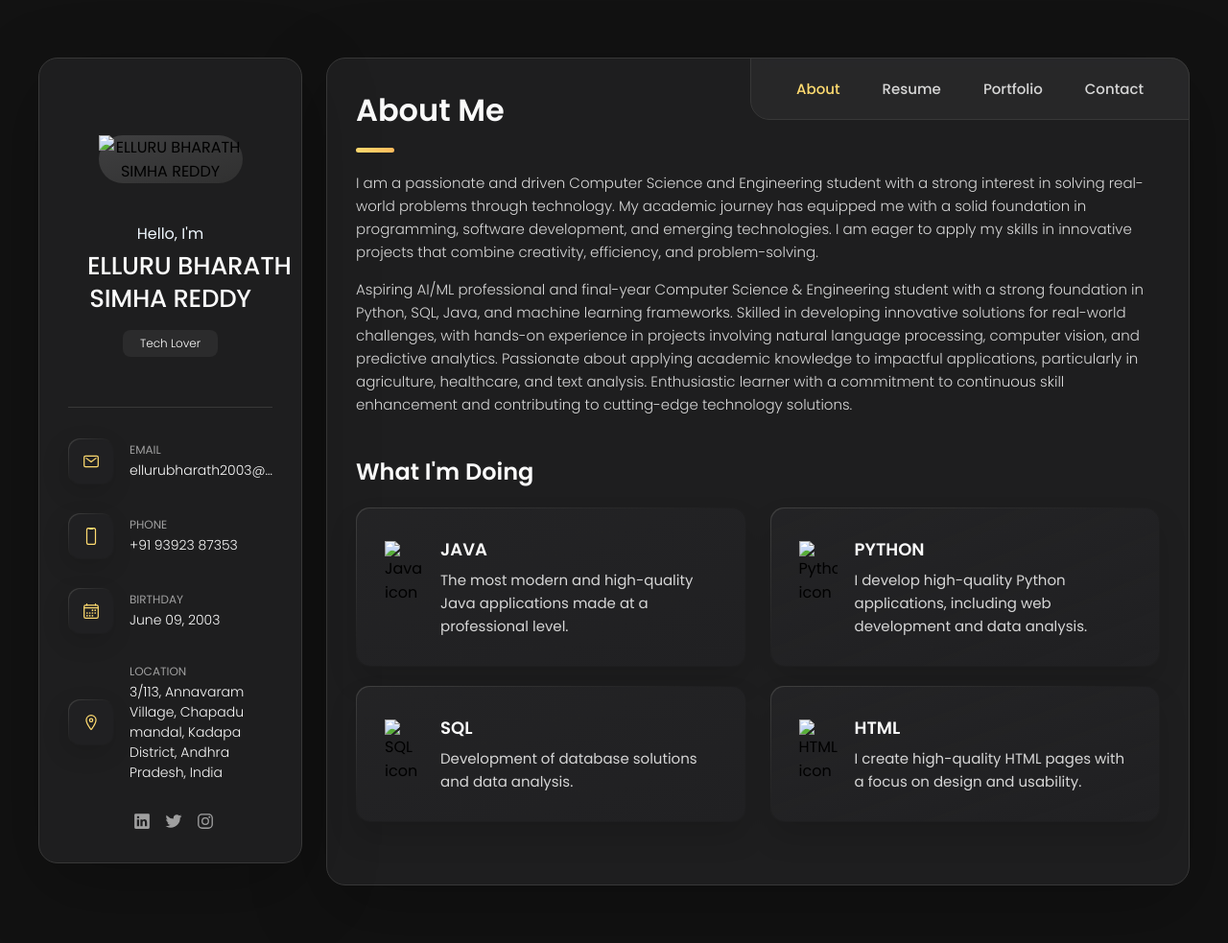
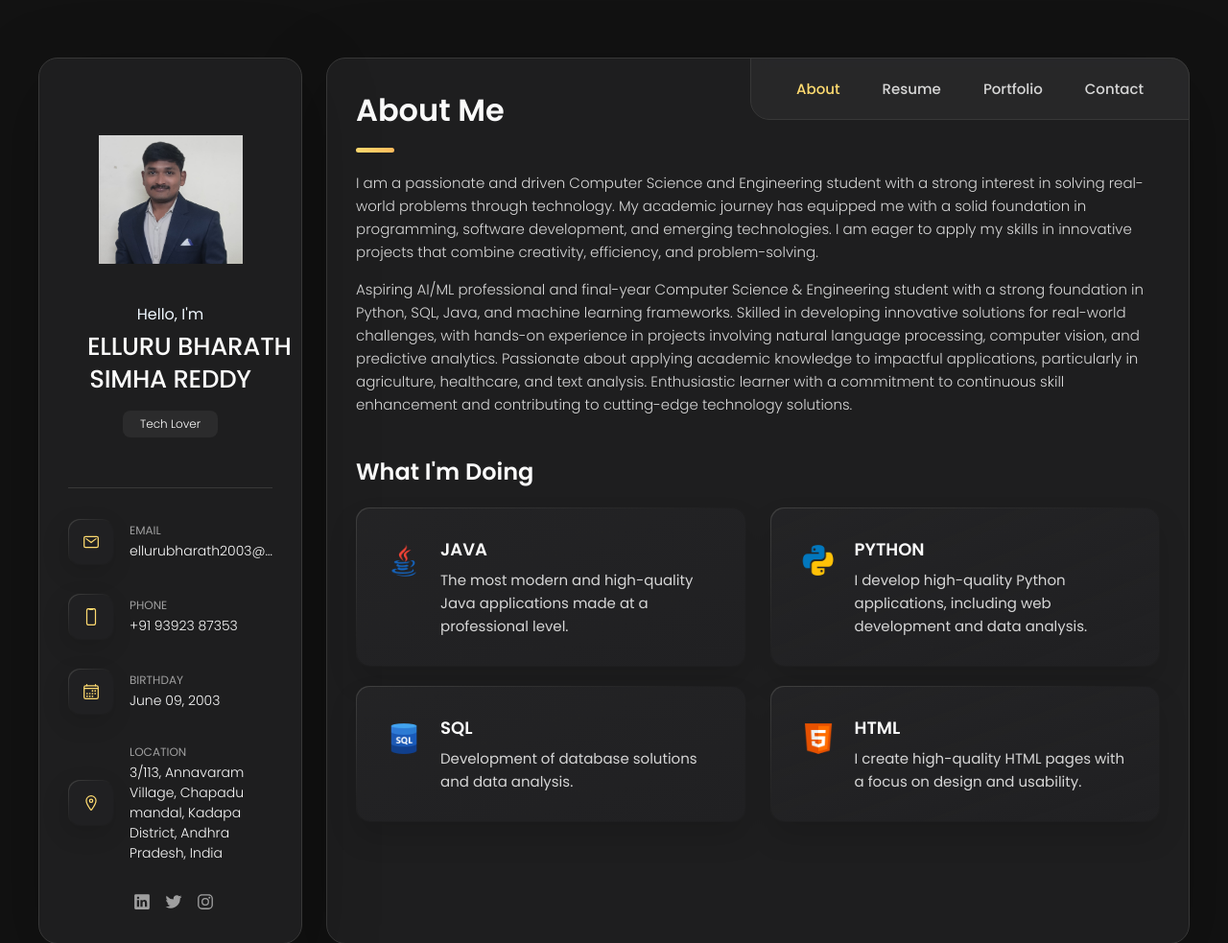
Before and after one commit to ElluruBharathSimhaReddy/PORTFOLIO, a plain HTML site: page index.html in a window 1280 px wide. Shown: the top 983 px of the page at 96% size. Drawn offline with nearby package versions, Linux system fonts and the light colour scheme.

Commit message:
Update index.html

```diff
--- a/index.html
+++ b/index.html
@@ -7,13 +7,10 @@
   <meta name="viewport" content="width=device-width, initial-scale=1.0">
   <title>vCard - Personal Portfolio</title>
 
-  <!-- Favicon -->
   <link rel="shortcut icon" href="./assets/images/logo.ico" type="image/x-icon">
 
-  <!-- Custom CSS -->
   <link rel="stylesheet" href="./assets/css/style.css">
 
-  <!-- Google Font -->
   <link rel="preconnect" href="https://fonts.googleapis.com">
   <link rel="preconnect" href="https://fonts.gstatic.com" crossorigin>
   <link href="https://fonts.googleapis.com/css2?family=Poppins:wght@300;400;500;600&display=swap" rel="stylesheet">
@@ -59,7 +56,7 @@
     <aside class="sidebar" data-sidebar>
       <div class="sidebar-info">
         <figure class="avatar-box">
-          <img src="./assets/images/BHATHU-NEW-PIC.jpg" alt="ELLURU BHARATH SIMHA REDDY" width="80">
+          <img src="website-demo-image/BHATHU NEW PIC.jpg" alt="ELLURU BHARATH SIMHA REDDY" width="80">
         </figure>
 
         <div class="info-content">
@@ -180,7 +177,7 @@
           <ul class="service-list">
             <li class="service-item">
               <div class="service-icon-box">
-                <img src="./assets/images/icons8-java-48.png" alt="Java icon" width="40">
+                <img src="website-demo-image/icons8-java-48.png" alt="Java icon" width="40">
               </div>
               <div class="service-content-box">
                 <h4 class="h4 service-item-title">JAVA</h4>
@@ -192,7 +189,7 @@
 
             <li class="service-item">
               <div class="service-icon-box">
-                <img src="./assets/images/icons8-python-48.png" alt="Python icon" width="40">
+                <img src="website-demo-image/icons8-python-48.png" alt="Python icon" width="40">
               </div>
               <div class="service-content-box">
                 <h4 class="h4 service-item-title">PYTHON</h4>
@@ -204,7 +201,7 @@
 
             <li class="service-item">
               <div class="service-icon-box">
-                <img src="./assets/images/icons8-sql-48.png" alt="SQL icon" width="40">
+                <img src="website-demo-image/icons8-sql-48.png" alt="SQL icon" width="40">
               </div>
               <div class="service-content-box">
                 <h4 class="h4 service-item-title">SQL</h4>
@@ -216,7 +213,7 @@
 
             <li class="service-item">
               <div class="service-icon-box">
-                <img src="./assets/images/icons8-html-48.png" alt="HTML icon" width="40">
+                <img src="website-demo-image/icons8-html-48.png" alt="HTML icon" width="40">
               </div>
               <div class="service-content-box">
                 <h4 class="h4 service-item-title">HTML</h4>
```
